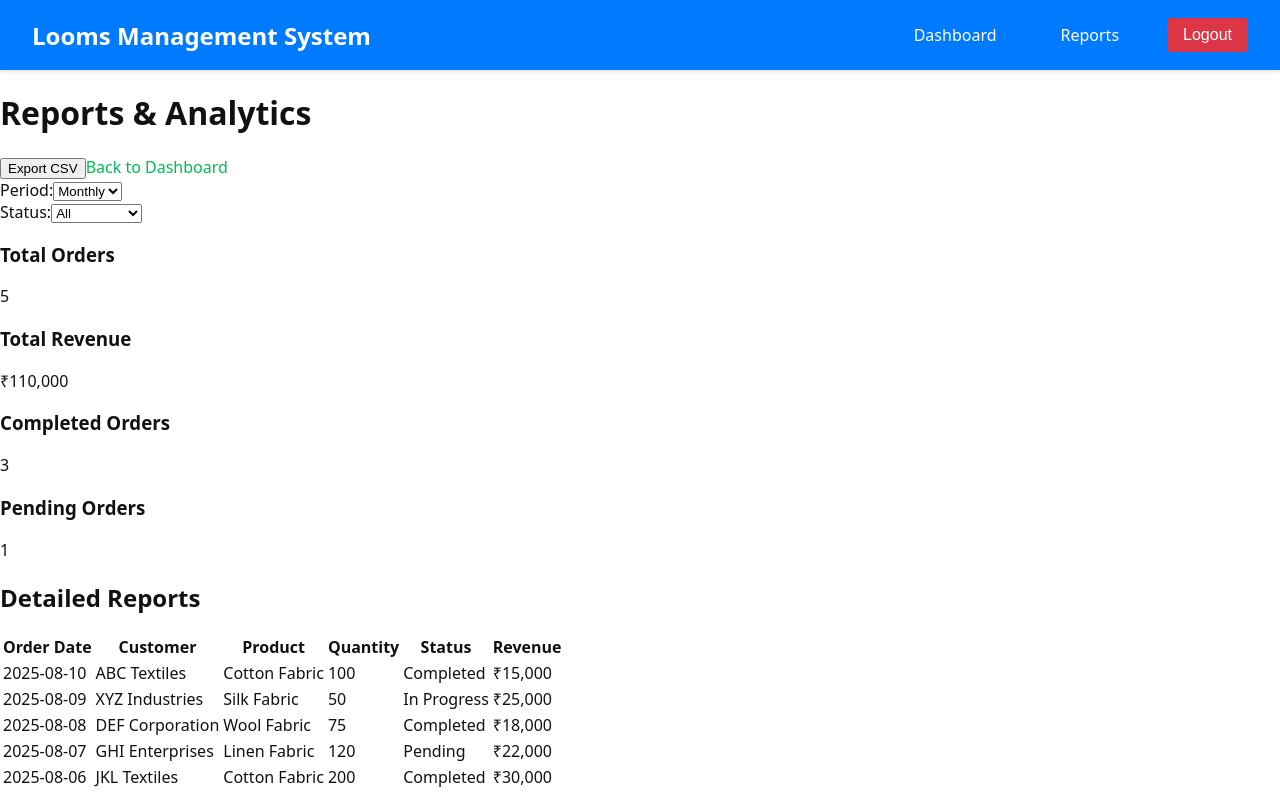
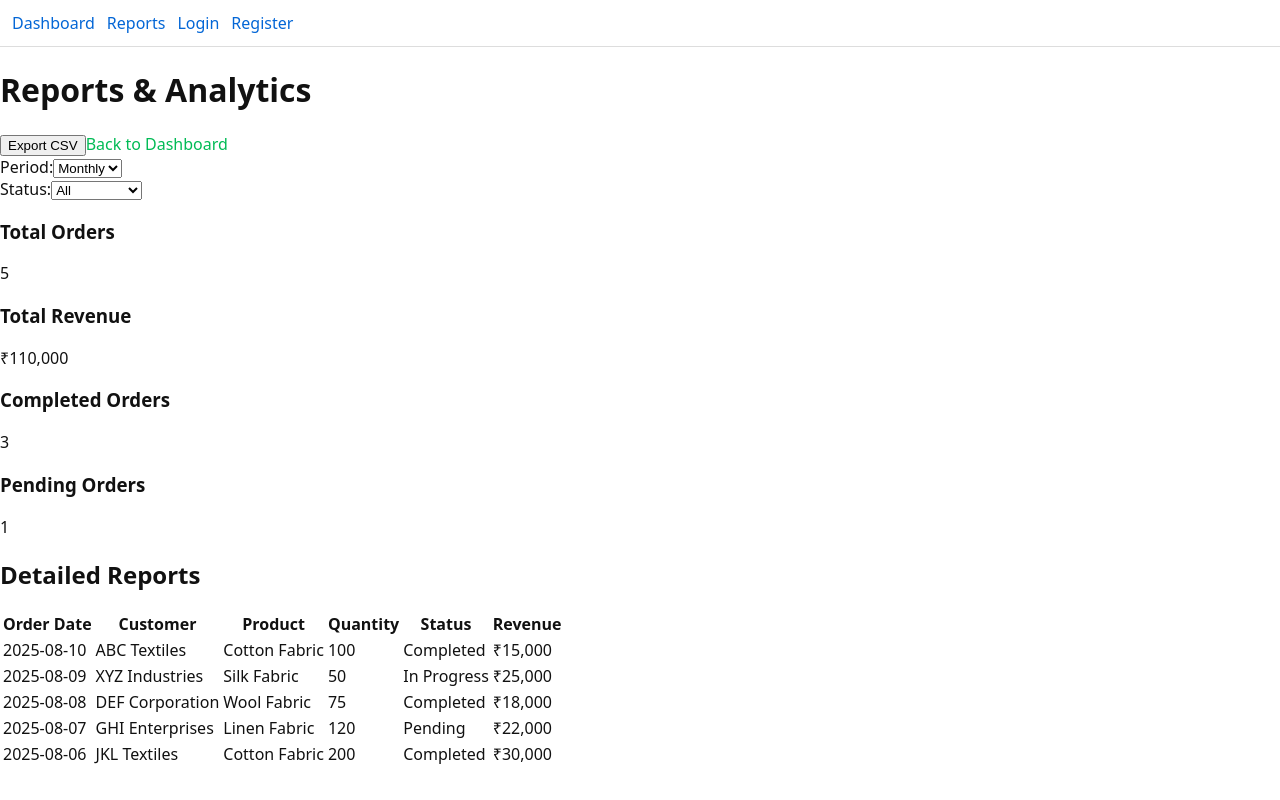
Before and after one commit to tirthgoyani11/looms-mangment-system-demo, a React (Create React App) app: page /reports in a window 1280 px wide. Built offline with nearby package versions, Linux system fonts and the light colour scheme; the HTML template or start-up script is replaced by a standard one.

Commit message:
Update Navbar.js

```diff
--- a/src/components/Navbar.js
+++ b/src/components/Navbar.js
@@ -1,78 +1,13 @@
 import React from 'react';
-import { Link, useNavigate } from 'react-router-dom';
+import { Link } from 'react-router-dom';
 
-const Navbar = () => {
-  const navigate = useNavigate();
-
-  const handleLogout = () => {
-    // Clear any stored authentication tokens
-    localStorage.removeItem('authToken');
-    // Redirect to login page
-    navigate('/login');
-  };
-
+export default function Navbar() {
   return (
-    <nav style={{
-      backgroundColor: '#007bff',
-      padding: '1rem 2rem',
-      color: 'white',
-      display: 'flex',
-      justifyContent: 'space-between',
-      alignItems: 'center',
-      boxShadow: '0 2px 4px rgba(0,0,0,0.1)'
-    }}>
-      <div>
-        <h2 style={{ margin: 0, fontSize: '1.5rem' }}>Looms Management System</h2>
-      </div>
-
-      <div style={{ display: 'flex', gap: '2rem', alignItems: 'center' }}>
-        <Link
-          to="/dashboard"
-          style={{
-            color: 'white',
-            textDecoration: 'none',
-            padding: '0.5rem 1rem',
-            borderRadius: '4px',
-            transition: 'background-color 0.2s'
-          }}
-          onMouseOver={(e) => e.target.style.backgroundColor = 'rgba(255,255,255,0.1)'}
-          onMouseOut={(e) => e.target.style.backgroundColor = 'transparent'}
-        >
-          Dashboard
-        </Link>
-
-        <Link
-          to="/reports"
-          style={{
-            color: 'white',
-            textDecoration: 'none',
-            padding: '0.5rem 1rem',
-            borderRadius: '4px',
-            transition: 'background-color 0.2s'
-          }}
-          onMouseOver={(e) => e.target.style.backgroundColor = 'rgba(255,255,255,0.1)'}
-          onMouseOut={(e) => e.target.style.backgroundColor = 'transparent'}
-        >
-          Reports
-        </Link>
-
-        <button
-          onClick={handleLogout}
-          style={{
-            backgroundColor: '#dc3545',
-            color: 'white',
-            border: 'none',
-            padding: '0.5rem 1rem',
-            borderRadius: '4px',
-            cursor: 'pointer',
-            fontSize: '1rem'
-          }}
-        >
-          Logout
-        </button>
-      </div>
+    <nav style={{display:'flex', gap:12, padding:12, borderBottom:'1px solid #ddd'}}>
+      <Link to="/dashboard">Dashboard</Link>
+      <Link to="/reports">Reports</Link>
+      <Link to="/login">Login</Link>
+      <Link to="/register">Register</Link>
     </nav>
   );
-};
-
-export default Navbar;
+}
```
